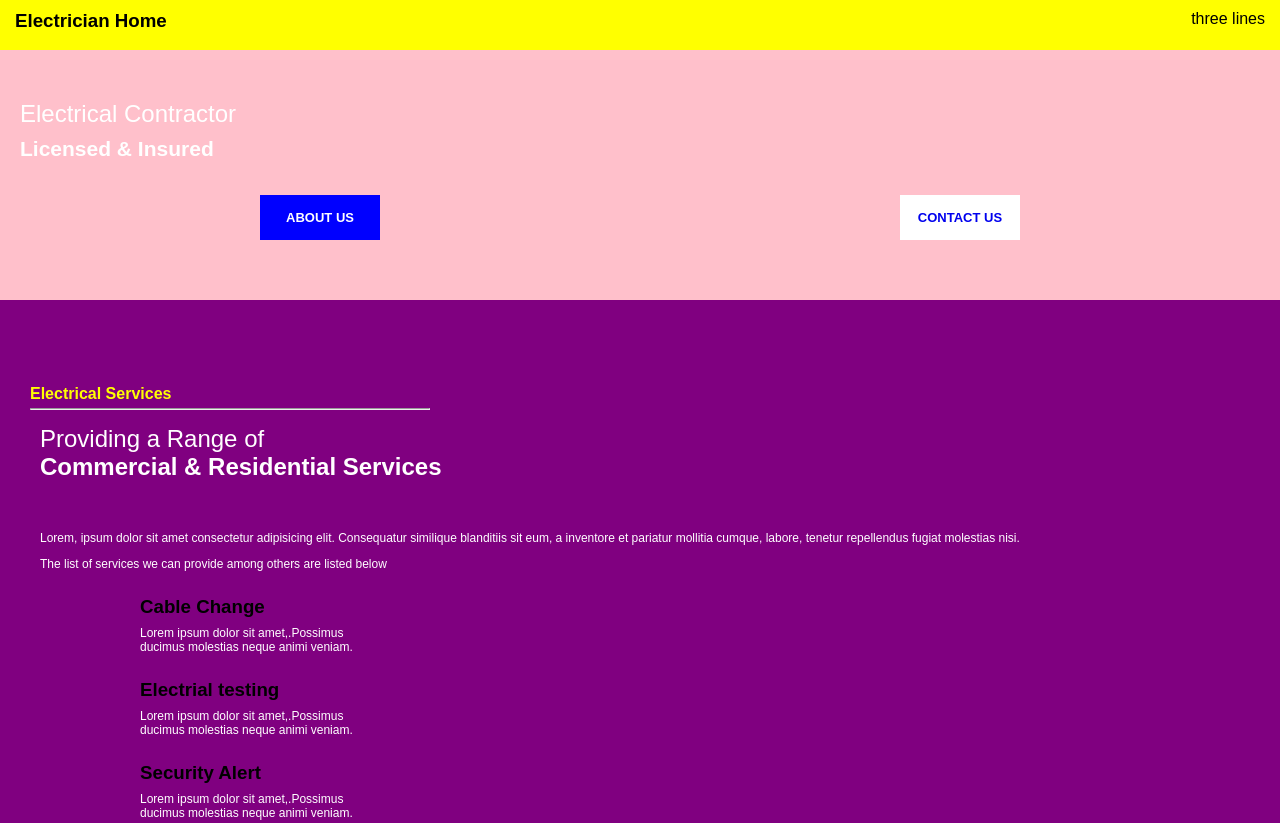
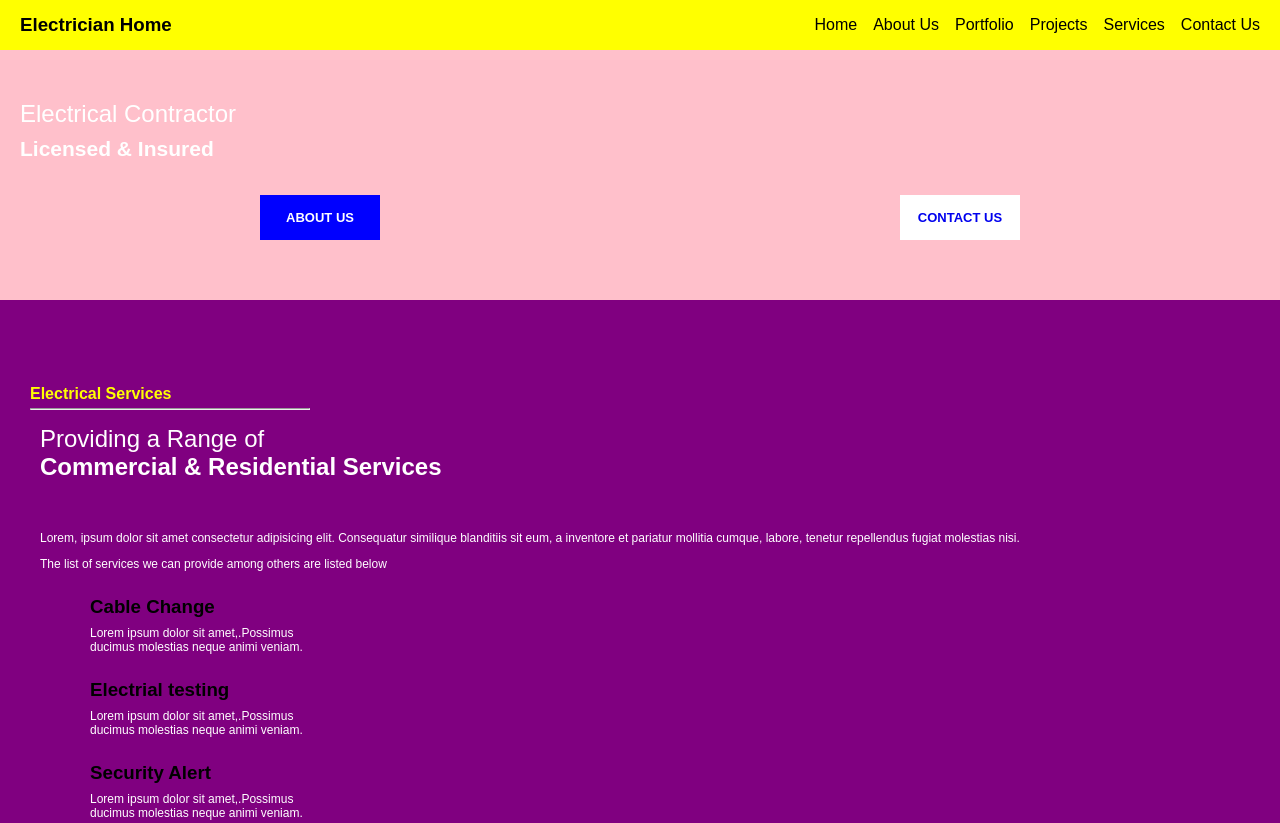
Before and after one commit to YourAnonymous2F/Jhargo_Project, a plain HTML site: page index.html in a window 1280 px wide. Shown: the top 823 px of the page. Drawn offline with Linux system fonts and the light colour scheme.

Commit message:
modify the documennt

```diff
--- a/about.css
+++ b/about.css
@@ -0,0 +1,30 @@
+*{
+    margin: 0;
+    padding: 0;
+    box-sizing: border-box;
+}
+
+body{
+    font-family: sans-serif;
+}
+
+.header{
+    background-color: yellow;
+    display: flex;
+    justify-content: space-between;
+    align-items: center;
+    height: 50px;
+    padding: 0 20px 0 20px;
+}
+
+.navbar ul{
+    display: flex;
+    justify-content: space-between;
+    gap: 1rem;
+    list-style: none;
+}
+
+.navbar a{
+    text-decoration: none;
+    color: black;
+}
--- a/contact.css
+++ b/contact.css
@@ -0,0 +1,30 @@
+*{
+    margin: 0;
+    padding: 0;
+    box-sizing: border-box;
+}
+
+body{
+    font-family: sans-serif;
+}
+
+.header{
+    background-color: yellow;
+    display: flex;
+    justify-content: space-between;
+    align-items: center;
+    height: 50px;
+    padding: 0 20px 0 20px;
+}
+
+.navbar ul{
+    display: flex;
+    justify-content: space-between;
+    gap: 1rem;
+    list-style: none;
+}
+
+.navbar a{
+    text-decoration: none;
+    color: black;
+}
--- a/home.css
+++ b/home.css
@@ -12,17 +12,21 @@ body{
     background-color: yellow;
     display: flex;
     justify-content: space-between;
+    align-items: center;
     height: 50px;
+    padding: 0 20px 0 20px;
 }
 
-.h3{
-    margin-top: 10px;
-    margin-left: 15px;
+.navbar ul{
+    display: flex;
+    justify-content: space-between;
+    gap: 1rem;
+    list-style: none;
 }
 
-.p{
-    margin-top: 10px;
-    margin-right: 30px;
+.navbar a{
+    text-decoration: none;
+    color: black;
 }
 
 .info{
--- a/index.css
+++ b/index.css
@@ -12,15 +12,21 @@ body{
     background-color: yellow;
     display: flex;
     justify-content: space-between;
+    align-items: center;
     height: 50px;
+    padding: 0 20px 0 20px;
 }
 
-.h3{
-    padding: 10px 0 0 15px;
+.navbar ul{
+    display: flex;
+    justify-content: space-between;
+    gap: 1rem;
+    list-style: none;
 }
 
-.p{
-    padding: 10px 15px 0 0;
+.navbar a{
+    text-decoration: none;
+    color: black;
 }
 
 .info{
@@ -96,7 +102,7 @@ body{
 
 .elect1 hr{
     margin-top: 5px;
-    width: 400px;
+    width: 280px;
     margin-left: 30px;
 }
 
@@ -124,7 +130,7 @@ body{
 }
 
 .add1{
-    padding: 25px 0 0 140px;
+    padding: 25px 0 0 90px;
 }
 
 .addd{
@@ -209,7 +215,7 @@ body{
 .work hr{
     border: 1px solid blue;
     margin: 5px 0 0 40px;
-    width: 400px;
+    width: 280px;
 }
 
 .work h2{
@@ -224,7 +230,7 @@ body{
 .project-info{
     margin: 30px 0 0 45px;
     display: grid;
-    grid-template-columns: repeat(auto-fit, minmax(450px, 1fr));
+    grid-template-columns: repeat(auto-fit, minmax(280px, 1fr));
     gap: 2rem;
 }
 
@@ -287,7 +293,7 @@ body{
     margin-top: 5px;
     margin-left: 25px;
     border: 1px solid black;
-    width: 400px;
+    width: 280px;
 }
 
 #test{
--- a/index.html
+++ b/index.html
@@ -10,7 +10,18 @@
 <body>
     <section class="header">
         <h3 class="h3">Electrician Home </h3>
-        <p class="p"> three lines</p>
+        <div class="navbar">
+            <nav>
+                <ul>
+                    <li><a href="home.html">Home</a></li>
+                    <li><a href="about.html">About Us</a></li>
+                    <li><a href="portfolio.html">Portfolio</a></li>
+                    <li><a href="project.html">Projects</a></li>
+                    <li><a href="services.html">Services</a></li>
+                    <li><a href="contact.html">Contact Us</a></li>
+                </ul>
+            </nav>
+        </div>
     </section>
 
     <section class="info">
@@ -20,10 +31,10 @@
         </div>
         <div class="botton">
             <div class="about">
-                <a href="#">ABOUT US</a>
+                <a href="about.html">ABOUT US</a>
             </div>
             <div class="contact">
-                <a href="#">CONTACT US</a>
+                <a href="contact.html">CONTACT US</a>
             </div>
         </div>
     </section>
@@ -72,7 +83,7 @@
             </p>
         </div>
         <div class="botton2">
-            <a href="#">BOOK AN APPOINTMENT</a>
+            <a href="contact.html">BOOK AN APPOINTMENT</a>
         </div>
     </section>
 
@@ -91,7 +102,7 @@
             Dignissimos, sint. Ipsam fuga rerum quod.  <br>
         </p>
         <div class="more">
-            <a href="#">MORE ABOUT US</a>
+            <a href="about.html">MORE ABOUT US</a>
         </div>
     </section>
 
@@ -129,7 +140,7 @@
             </div>
         </div>
         <div class="project-link">
-            <a href="#">VIEW FULL PROJECT GALLERY</a>
+            <a href="project.html">VIEW FULL PROJECT GALLERY</a>
         </div>
     </section>
 
--- a/portfolio.css
+++ b/portfolio.css
@@ -0,0 +1,30 @@
+*{
+    margin: 0;
+    padding: 0;
+    box-sizing: border-box;
+}
+
+body{
+    font-family: sans-serif;
+}
+
+.header{
+    background-color: yellow;
+    display: flex;
+    justify-content: space-between;
+    align-items: center;
+    height: 50px;
+    padding: 0 20px 0 20px;
+}
+
+.navbar ul{
+    display: flex;
+    justify-content: space-between;
+    gap: 1rem;
+    list-style: none;
+}
+
+.navbar a{
+    text-decoration: none;
+    color: black;
+}
--- a/project.css
+++ b/project.css
@@ -0,0 +1,30 @@
+*{
+    margin: 0;
+    padding: 0;
+    box-sizing: border-box;
+}
+
+body{
+    font-family: sans-serif;
+}
+
+.header{
+    background-color: yellow;
+    display: flex;
+    justify-content: space-between;
+    align-items: center;
+    height: 50px;
+    padding: 0 20px 0 20px;
+}
+
+.navbar ul{
+    display: flex;
+    justify-content: space-between;
+    gap: 1rem;
+    list-style: none;
+}
+
+.navbar a{
+    text-decoration: none;
+    color: black;
+}
--- a/services.css
+++ b/services.css
@@ -12,17 +12,21 @@ body{
     background-color: yellow;
     display: flex;
     justify-content: space-between;
+    align-items: center;
     height: 50px;
+    padding: 0 20px 0 20px;
 }
 
-.h3{
-    margin-top: 10px;
-    margin-left: 15px;
+.navbar ul{
+    display: flex;
+    justify-content: space-between;
+    gap: 1rem;
+    list-style: none;
 }
 
-.p{
-    margin-top: 10px;
-    margin-right: 30px;
+.navbar a{
+    text-decoration: none;
+    color: black;
 }
 
 /* working here lol*/
```
Also changed, not shown: about.html (+16 -2 lines), contact.html (+15 -1 lines), home.html (+12 -1 lines), portfolio.html (+26 -0 lines), project.html (+16 -2 lines), services.html (+12 -1 lines).
